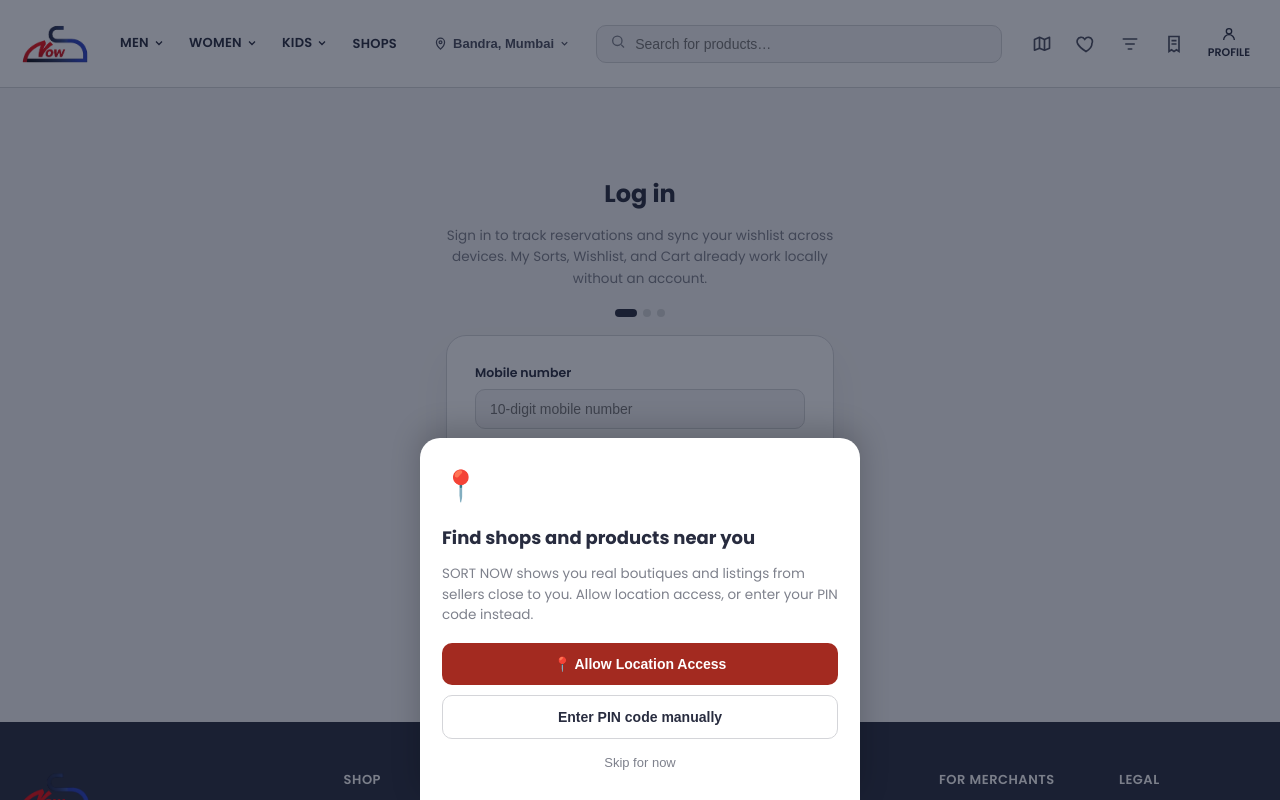
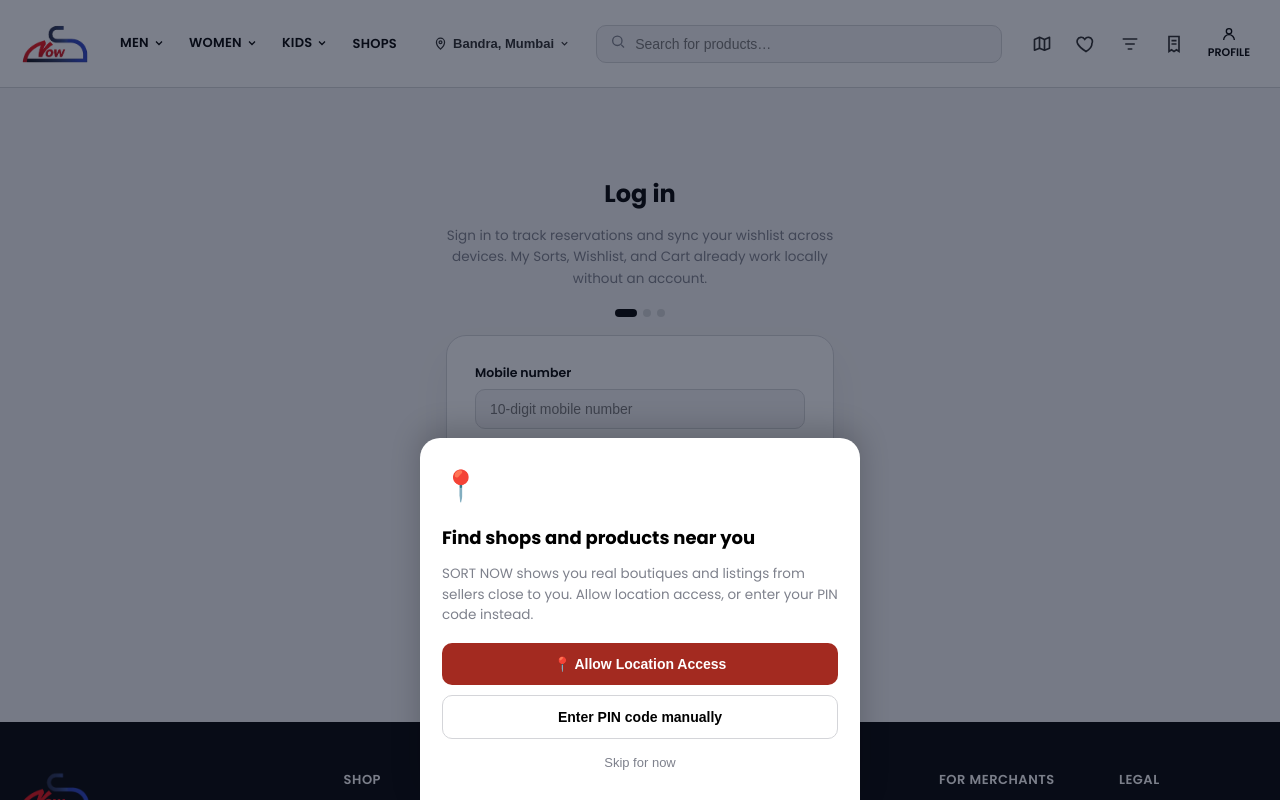
Before and after one commit to Nile2702/sortnow, a Next.js app in the folder apps/web/: page /account in a window 1280 px wide. Shown: the top 800 px of the page. Built offline with nearby package versions, Linux system fonts and the light colour scheme.

Commit message:
Change dark ink base color from navy to black
The --sio-ink CSS variable drives every dark surface (footer, seller
nav, seller login, headers) - switching it from navy (#282c3f) to
pure black per request.

Co-Authored-By: Claude Sonnet 5 <noreply@anthropic.com>

```diff
--- a/apps/web/app/globals.css
+++ b/apps/web/app/globals.css
@@ -10,8 +10,8 @@
      discount percentages (Myntra-style), independent of the brand's own
      red. Variable names kept as -ink-/-cream-/-bronze-/-glow- to avoid
      touching every call site; only the values changed. */
-  --sio-ink: #282c3f;
-  --sio-ink-soft: #4b4f5f;
+  --sio-ink: #000000;
+  --sio-ink-soft: #2b2b2b;
   --sio-cream: #f5f5f6;
   --sio-paper: #ffffff;
   --sio-line: #d4d5d9;
```
